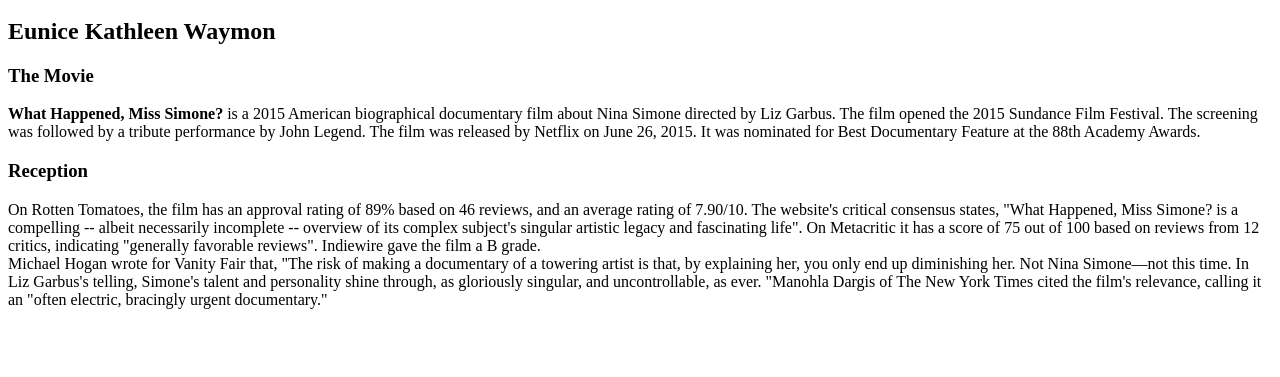
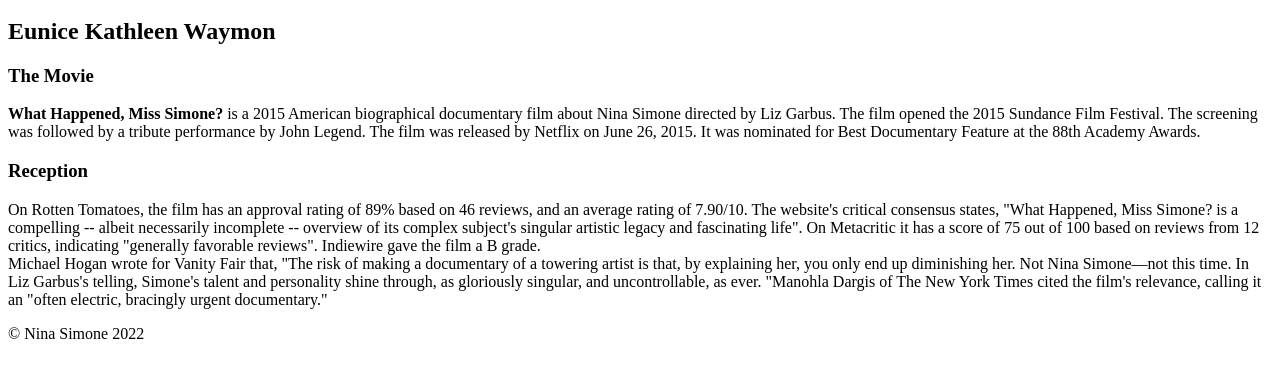
Before and after one commit to lodacke/doglopedia, a plain HTML site: page index.html in a window 1280 px wide. Shown: the part 147-524 px from the top of the page. Drawn offline with Linux system fonts and the light colour scheme.

Commit message:
Added bottom paragraph

```diff
--- a/index.html
+++ b/index.html
@@ -40,6 +40,8 @@
                     "Manohla Dargis of The New York Times cited the film's relevance, calling it an "often electric, bracingly urgent documentary." </p>
            </div>
 
+           <p> © Nina Simone 2022</p>
+
 
 
 
```
